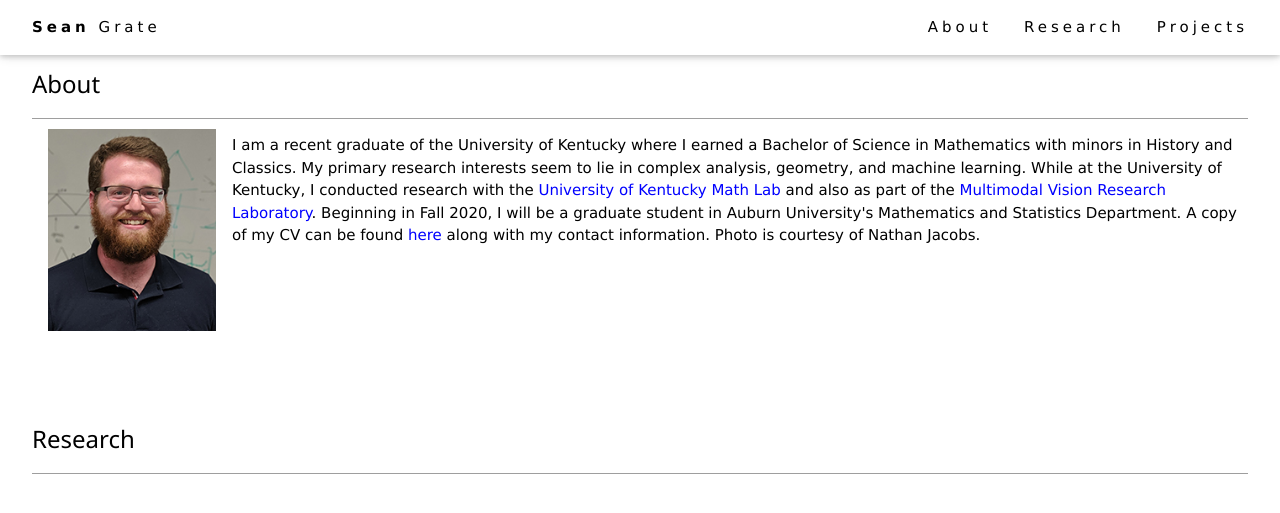
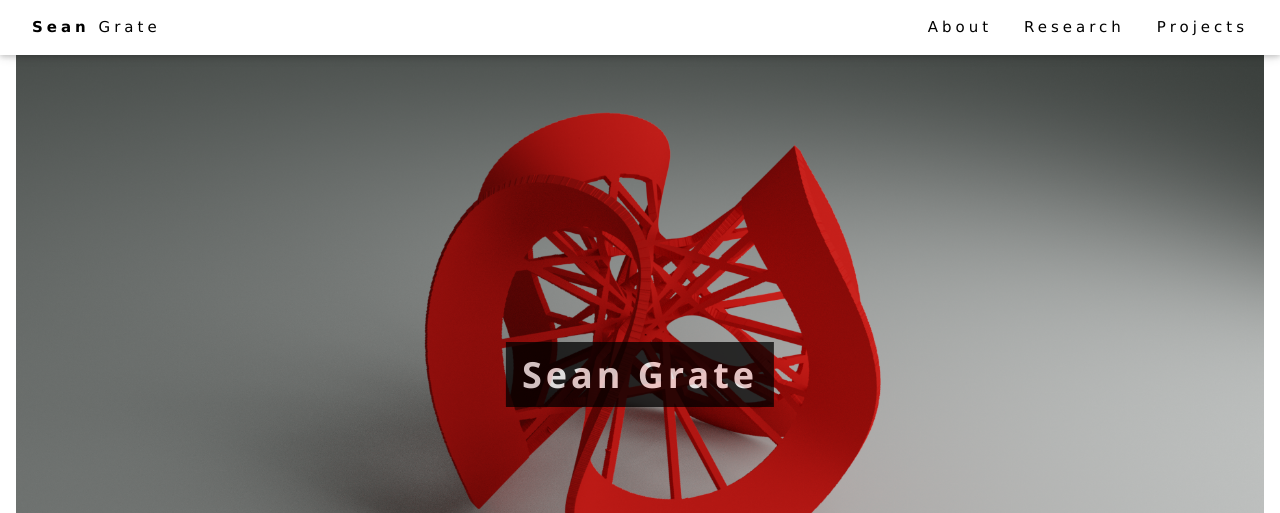
Before and after one commit to seangrate/seangrate.com, a Flask app: page / in a window 1280 px wide. Shown: the top 513 px of the page. Run offline with Flask 2, Linux system fonts and the light colour scheme.

Commit message:
Added main image to main page

```diff
--- a/templates/index.html
+++ b/templates/index.html
@@ -31,6 +31,14 @@
 
 <!-- Page content -->
 <div class="w3-content w3-padding" style="max-width:1564px">
+
+  <!-- Main image-->
+  <header class="w3-display-container w3-content w3-wide" style="max-width:1500px;" id="home">
+    <img class="w3-image" src="../static/images/clebsh_render.png" alt="clebsh_render" width="1500" height="800">
+    <div class="w3-display-middle w3-margin-top w3-center">
+      <h1 class="w3-xxlarge w3-text-white"><span class="w3-padding w3-black w3-opacity-min"><b>Sean Grate</b></span></h1>
+    </div>
+  </header>
 
   <!-- About Section -->
   <div class="w3-container w3-padding-32" id="about">
```
Also changed, not shown: static/images/clebsh_render.png (added).
